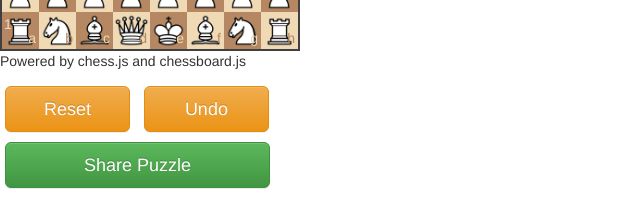
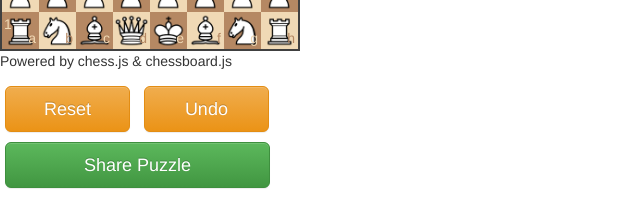
Before and after one commit to githubvishwas/chesser, a plain HTML site: page index.html in a window 1280 px wide. Shown: the part 249-470 px from the top of the page, 0-640 px from the left. Drawn offline with nearby package versions, Linux system fonts and the light colour scheme.

Commit message:
Update index.html

```diff
--- a/index.html
+++ b/index.html
@@ -30,7 +30,7 @@
 <body>
     <div id="board" style="width: 300px"></div>
 
-	<p>Powered by chess.js and chessboard.js <span id="status" style="width: 250px"></span></p>
+	<p>Powered by chess.js & chessboard.js<span id="status" style="width: 250px"></span></p>
 
 	<!--div style="margin: 5px; width: 400px;display: inline-block;">
 	<p>Solution <span id="status" style="width: 50px"></span></p>
```
